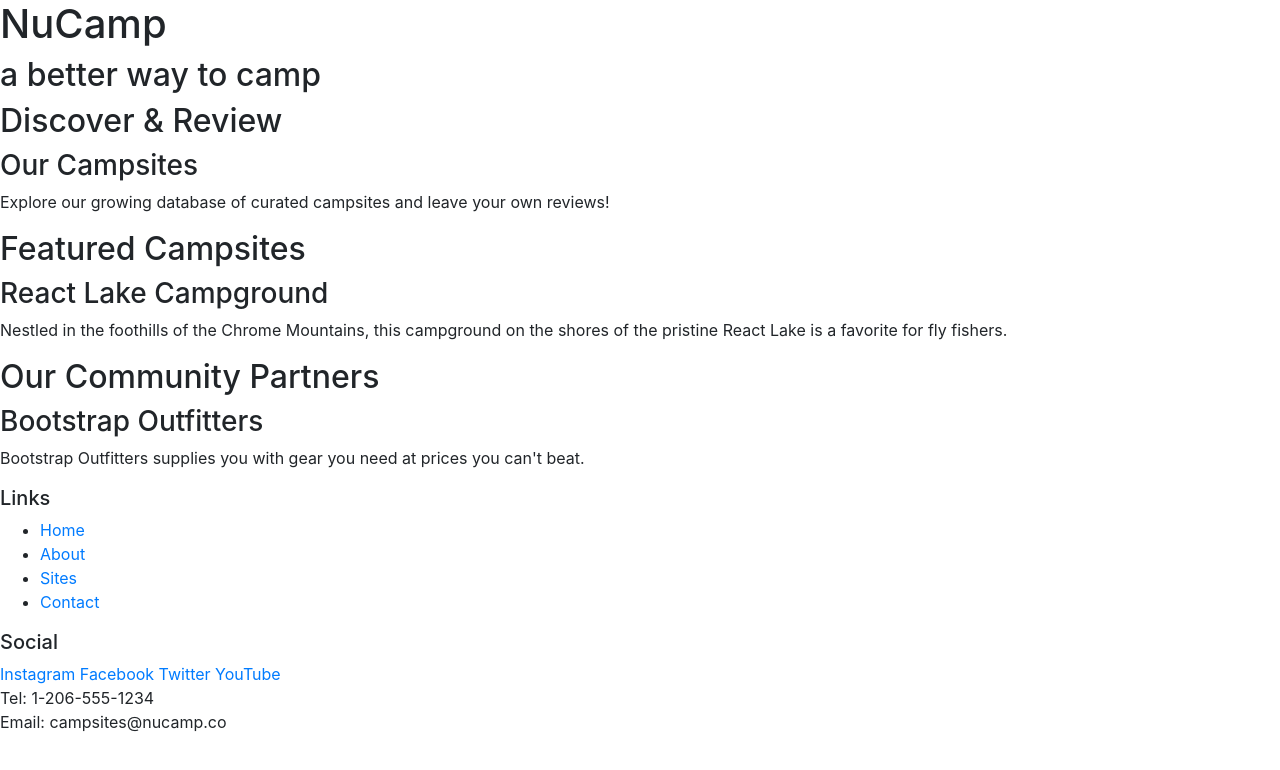
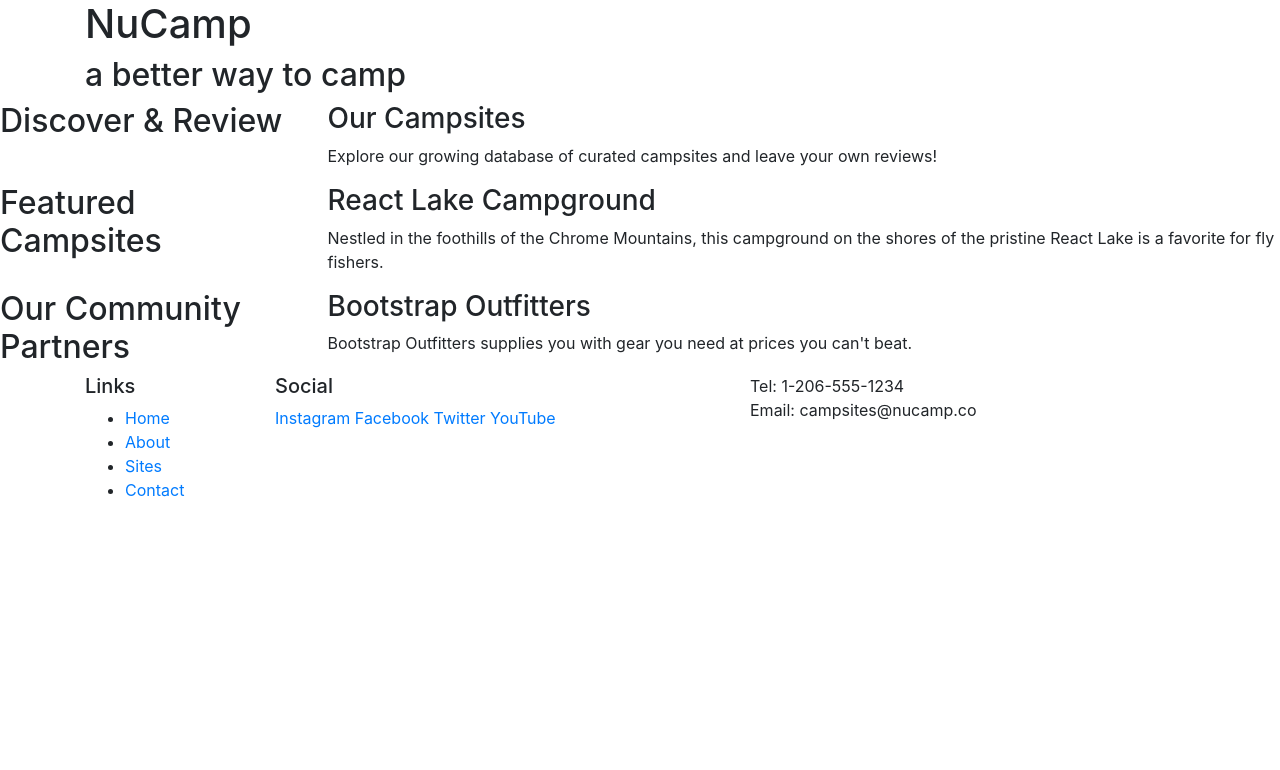
Before and after one commit to Lauren-lotastacks/Nucampsite2, a website: page index.html in a window 1280 px wide. Drawn offline with nearby package versions, Linux system fonts and the light colour scheme.

Commit message:
Added Bootstrap Grid to index

```diff
--- a/index.html
+++ b/index.html
@@ -15,32 +15,53 @@
 <body>
 
     <header>
-        <div>
+        <div class="container">
+            <div class="row">
+                <div class="col">
                     <h1>NuCamp</h1>
                     <h2>a better way to camp</h2>
                 </div>
+            </div>
+        </div>
+
     </header>
 
-    <div>
+    <div class="containter">
+        <div class="row">
+            <div class="col-sm-4 col-md-3">
                 <h2>Discover & Review</h2>
+            </div>
+            <div class="col">
                 <h3>Our Campsites</h3>
                 <p>Explore our growing database of curated campsites and leave your own reviews!</p>
             </div>
+        </div>
 
-    <div>
+        <div class="row">
+            <div class="col-sm-4 col-md-3">
                 <h2>Featured Campsites</h2>
+            </div>
+            <div class="col">
                 <h3>React Lake Campground</h3>
                 <p>Nestled in the foothills of the Chrome Mountains, this campground on the shores of the pristine React Lake is a favorite for fly fishers.</p>
             </div>
+        </div>
 
-    <div>
+        <div class="row">
+            <div class="col-sm-4 col-md-3">
                 <h2>Our Community Partners</h2>
+            </div>
+            <div class="col">
                 <h3>Bootstrap Outfitters</h3>
                 <p>Bootstrap Outfitters supplies you with gear you need at prices you can't beat.</p>
             </div>
+        </div>
+    </div>
 
     <footer>
-        <div>
+        <div class="container">
+            <div class="row">
+                <div class="col-4 col-sm-2">
                     <h5>Links</h5>
                     <ul>
                         <li><a href="#">Home</a></li>
@@ -49,17 +70,20 @@
                         <li><a href="#">Contact</a></li>
                     </ul>
                 </div>
-        <div>
+                <div class="col-6 col-sm-5">
                     <h5>Social</h5>
                     <a href="http://instagram.com/">Instagram</a>
                     <a href="http://facebook.com/">Facebook</a>
                     <a href="http://twitter.com/">Twitter</a>
                     <a href="http://youtube.com/">YouTube</a>
                 </div>
-        <div>
+                <div class="col-sm-4">
                     Tel: 1-206-555-1234<br />
                     Email: campsites@nucamp.co
                 </div>
+            </div>
+        </div>
+
     </footer>
 
     <!-- jQuery must come first, then Popper.js, then the Bootstrap JavaScript plugins.-->
```
Lines whose indentation alone changed are shown as unchanged.
